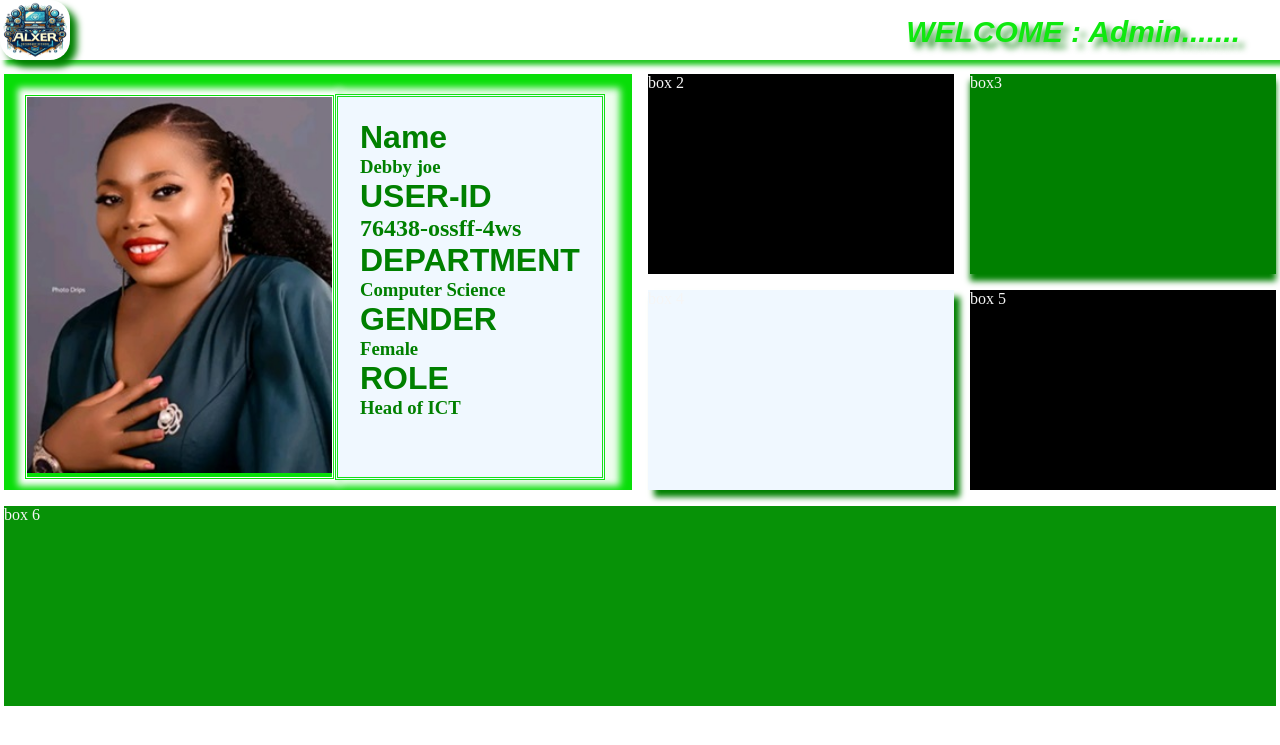
After one commit to megafemworld/student_score_report, a Python web app: template template/admin.html in a window 1280 px wide. The commit adds this page. Shown: the top 745 px of the page. Run offline with Jinja, Linux system fonts and the light colour scheme; the template is opened without the code that fills it, so the values that code supplies are empty.

Commit message:
stil-in-progress

```diff
--- /dev/null
+++ b/template/admin.html
@@ -0,0 +1,50 @@
+<!DOCTYPE html>
+<html lang="en">
+<head>
+    <title>Admin</title>
+    <meta charset="UTF-8">
+    <meta name="viewport" content="width=device-width, initial-scale=1.0">
+    <link rel="shortcut icon" href="/template/alxer_icon.png" type="image/x-icon">
+    <link rel="stylesheet" href="/template/setup.css">
+
+</head>
+<body>
+    <header class="chel">
+        <img src="/template/lap logo.png" alt="logo" class="logo">
+        <h3 class="kobi"> WELCOME : Admin.......</h3>
+    </header>
+
+    <div class="jala">
+
+    <div class="dance">
+
+        <div class="keg">
+            <div class="keg1">
+            <div class="led">
+                <img src="/template/deb-werw.jpg" alt="profile-pic">
+            </div>
+            <div class="paga">
+                <h1 class="poja">Name</h1>
+                <h3>Debby joe</h3>
+                <h1 class="poja"> USER-ID</h1>
+                <h2>76438-ossff-4ws</h2>
+                <h1 class="poja">DEPARTMENT</h1>
+                <h3>Computer Science</h3>
+                <h1 class="poja">GENDER</h1>
+                <h3>Female</h3>
+                <h1 class="poja">ROLE</h1>
+                <H3>Head of ICT</H3>
+
+            </div>
+        </div>
+        </div>
+        <div class="keg">box 2</div>
+        <div class="keg">box3</div>
+        <div class="keg">box 4</div>
+        <div class="keg">box 5</div>
+        <div class="keg">box 6</div>
+    </div>
+</div>
+
+</body>
+</html>
--- a/template/index.html
+++ b/template/index.html
@@ -19,7 +19,7 @@
 <!--===============================================================================================-->
 	<link rel="stylesheet" type="text/css" href="css/util.css">
 	<link rel="stylesheet" type="text/css" href="css/main.css">
-	<link rel="stylesheet" href="/template/setuo.css">
+	<link rel="stylesheet" href="/template/setup.css">
 
 <!--===============================================================================================-->
 </head>
--- /dev/null
+++ b/template/setup.css
@@ -0,0 +1,141 @@
+*{
+    margin: 0;
+    padding: 0;
+    box-sizing: border-box;
+}
+
+.femi{
+    font-size: 30px;
+    margin-bottom: 0;
+    margin-top: 0;
+    font-weight: 900;
+    /* color: rgb(32, 199, 32);
+    text-shadow: 5px 5px 5px rgba(0, 0, 0, 0.5); */
+
+
+}
+
+.jago{
+    width: 700px;
+    height: 400px;
+    display: flex;
+    background-color: white;
+    padding: 29px;
+    margin-bottom: 6px;
+    border-radius: 9px;
+    box-shadow: 5px 5px 5px 7px rgb(32, 199, 32)
+}
+.obi{
+    padding: 3px;
+    margin-left: 5px;
+}
+.kd{
+    border: 2px double green;
+    border-radius: 5px;
+    display: inline-block;
+    text-shadow: 1.5px 1.5px 2px white;
+    padding: 5px;
+    margin: 5px;
+    background-color: white;
+    font-weight: 900;
+    font-size: 35px;
+    font-style: italic;
+    color:white;
+    background-color: green;
+    box-shadow: 5px 5px 5px rgb(32, 199, 32);
+}
+
+.keg{
+    background-color: black;
+    color: whitesmoke;
+}
+
+.dance{
+    display: grid;
+    grid-template-columns: repeat(2, 2fr 2fr);
+    grid-auto-rows: minmax(200px, auto);
+    gap: 1rem;
+
+}
+.jala{
+    margin: 4px;
+}
+
+.keg:first-child{
+    background-color: rgb(8, 222, 8);
+    grid-column: 1/3;
+    grid-row: 1/3;
+}
+.keg:first-child:hover{
+    background-color: aquamarine;
+}
+.keg:nth-child(4){
+    background-color: aliceblue;
+    box-shadow: 6px 7px 6px green;
+}
+
+.keg:nth-child(6){
+    background-color: rgb(7, 146, 7);
+    grid-column: 1/5;
+}
+.keg:nth-child(3){
+    background-color: green;
+    box-shadow: 0px 7px 6px green;
+
+}
+
+.keg1{
+    display: flex;
+    margin: 7px;
+
+
+}
+.poja{
+    font-family: fantasy;
+}
+.paga{
+
+    margin-top: 13px;
+    border: 3px double rgb(22, 225, 22);
+    padding: 22px;
+    background-color: aliceblue;
+    color: green;
+    box-shadow: 9px 0px 7px 6px rgba(255, 255, 255, 0.929);
+}
+.led{
+ margin-left: 13px;
+    margin-top: 13px;
+    margin-right: px;
+    border: 3px double white;
+    box-shadow: 0px 0px 7px 6px   rgb(255, 255, 255);
+
+
+}
+img{
+   width: 305px;
+
+}
+.chel{
+    display: flex;
+    justify-content: space-between;
+    background-color: white;
+    margin-bottom: 14px;
+    box-shadow: 5px 5px 5px rgb(32, 199, 32);
+}
+
+.logo{
+    width: 70px;
+    height: 60px;
+    box-shadow: 7px 7px 7px green;
+    border-radius: 20px;
+}
+.kobi{
+    margin-top: 15px;
+    margin-right: 40px;
+    color:rgb(16, 232, 16);
+    font-weight: bolder;
+    font-size: 30px;
+    font-style: italic;
+    font-family: fantasy;
+    text-shadow: 6px 6px 6px  rgba(0, 128, 0, 0.822);
+}
```
Also changed, not shown: template/setuo.css (deleted, +0 -40 lines), template/deb-werw.jpg (added), template/deb.jpg (added), template/lap logo.png (added), template/vendor/select2/lap logo.png (added).
